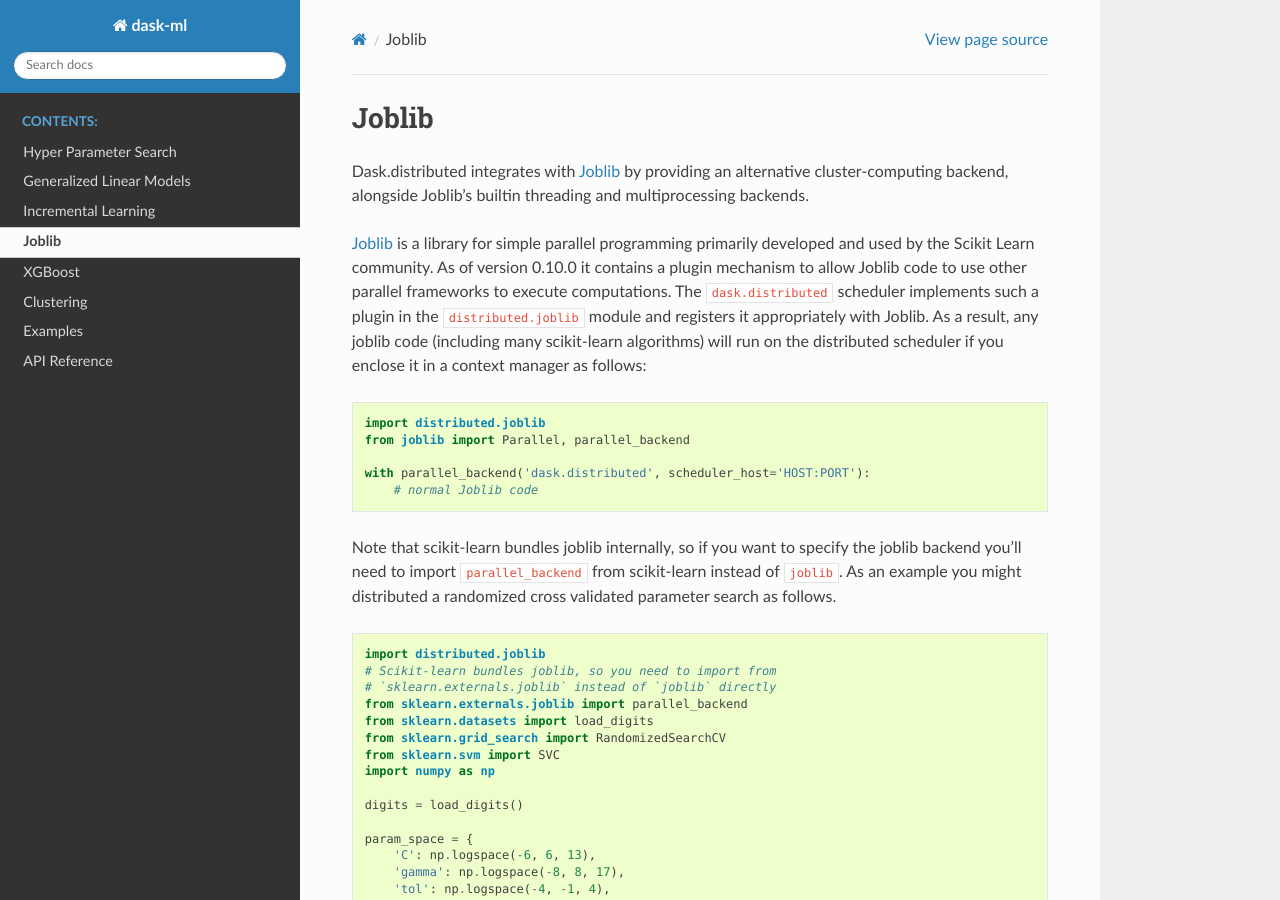
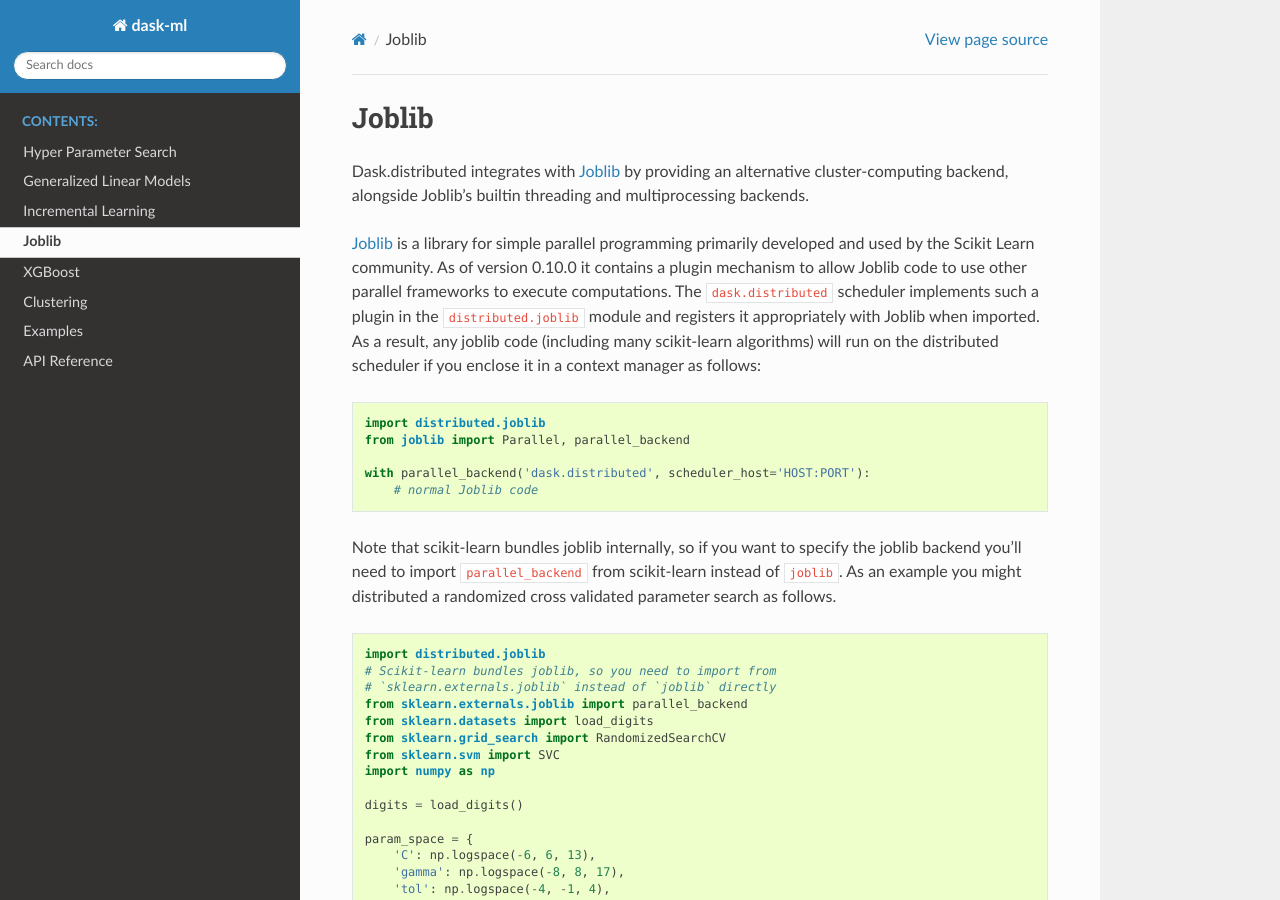
Before and after one commit to dask/dask-ml, a Sphinx documentation site: the page built from docs/source/joblib.rst, in a window 1280 px wide and 900 px high. Built offline with Sphinx 7.4.7 and the Read the Docs theme 2.0.0, drawn with Linux system fonts in a browser that asks for light colours.

Commit message:
Remove link from __init__
also add imported text in joblib

```diff
--- a/daskml/__init__.py
+++ b/daskml/__init__.py
@@ -1,3 +1 @@
-"""http://www.cs.cornell.edu/~kilian/papers/fr819-tyreeA.pdf"""
-
 __version__ = '0.1'
--- a/docs/source/joblib.rst
+++ b/docs/source/joblib.rst
@@ -9,9 +9,10 @@
 used by the Scikit Learn community.  As of version 0.10.0 it contains a plugin
 mechanism to allow Joblib code to use other parallel frameworks to execute
 computations.  The ``dask.distributed`` scheduler implements such a plugin in
-the ``distributed.joblib`` module and registers it appropriately with Joblib.
-As a result, any joblib code (including many scikit-learn algorithms) will run
-on the distributed scheduler if you enclose it in a context manager as follows:
+the ``distributed.joblib`` module and registers it appropriately with Joblib
+when imported.  As a result, any joblib code (including many scikit-learn
+algorithms) will run on the distributed scheduler if you enclose it in a
+context manager as follows:
 
 .. code-block:: python
 
```
